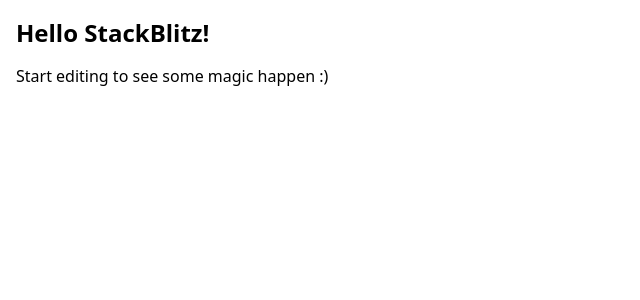
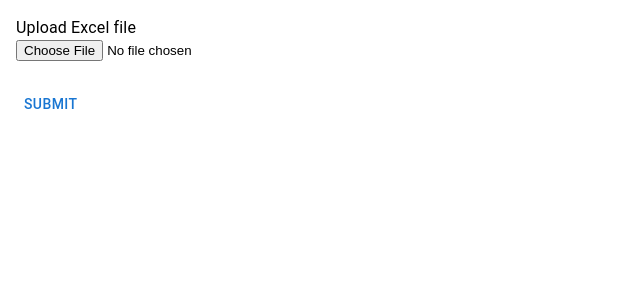
Before and after one commit to Jani-Instrive/stackblitz-ExcellJs-import-in-json-format, a React (Create React App) app: page / in a window 1280 px wide. Shown: the top 300 px of the page, without its empty margins (0-640 px from the left). Built offline with nearby package versions, Linux system fonts and the light colour scheme.

Commit message:
Added basic button for form

```diff
--- a/src/App.tsx
+++ b/src/App.tsx
@@ -1,12 +1,24 @@
 import { FC } from 'react';
-
+import {Box, Button, Grid, Typography} from '@mui/material'
 import './style.css';
 
 export const App: FC<{ name: string }> = ({ name }) => {
+  const handleSubmit = (e) => {
+    console.log('e---->',e.target.value)
+  }
   return (
-    <div>
-      <h1>Hello {name}!</h1>
-      <p>Start editing to see some magic happen :)</p>
-    </div>
+    <Box>
+       <form onSubmit={handleSubmit}>
+          <Typography>Upload Excel file</Typography>
+          <input  type='file'
+            style={{ maxWidth: '500px', margin: 'auto' }} accept='.xlsx' className='form-control'
+             />
+          <Grid style={{ marginTop: "2%" }}>
+            <Button
+              type='submit' className='btn btn-success'
+            >Submit</Button>
+          </Grid>
+        </form>
+    </Box>
   );
 };
```
Also changed, not shown: package.json (+18 -3 lines), 1 other file (tests, documents, lock files or other folders).
